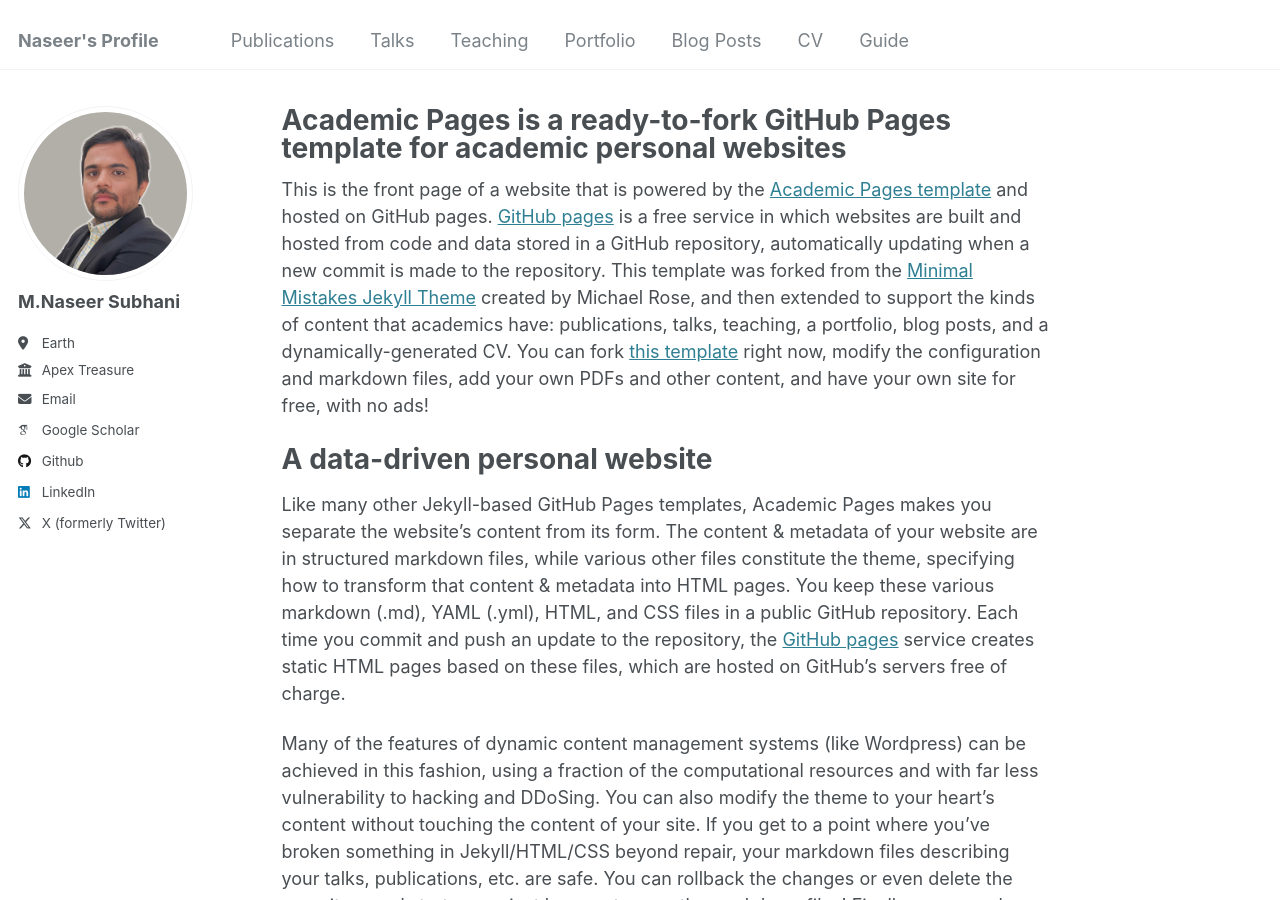
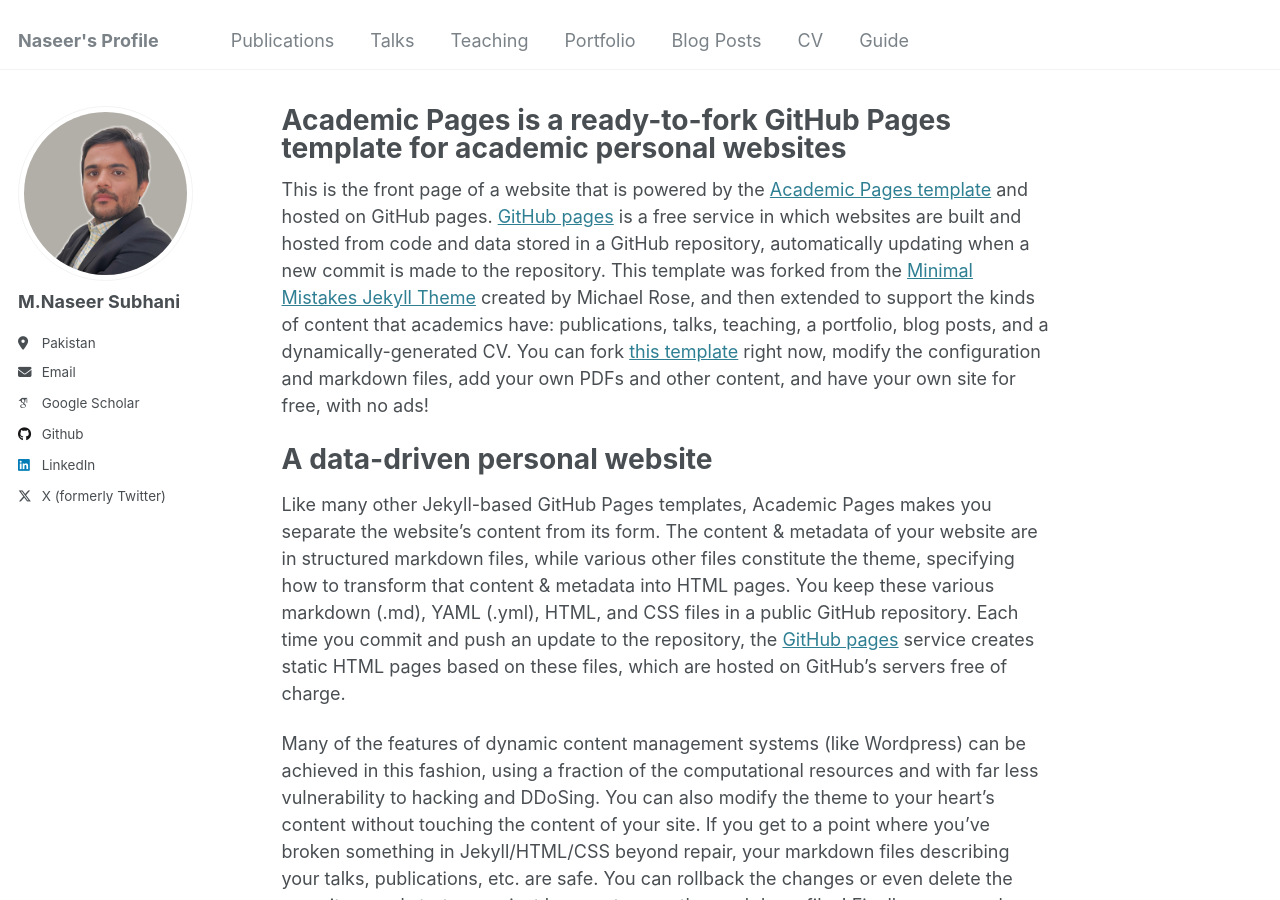
Before and after one commit to MNaseerSubhani/mnaseer.githu.io, a Jekyll site: the page built from _pages/about.md, in a window 1280 px wide and 900 px high. Built offline with Jekyll 4.4.1, drawn with Linux system fonts in a browser that asks for light colours; some web fonts are replaced.

Commit message:
change config file

```diff
--- a/_config.yml
+++ b/_config.yml
@@ -25,8 +25,8 @@ author:
   name             : "M.Naseer Subhani"
   pronouns         : # example: "she/her"
   bio              : ""
-  location         : "Earth"
-  employer         : "Apex Treasure"
+  location         : "Pakistan"
+  employer         :
   uri              : # URL
   email            : "im.naseerr@gmail.com"
 
```
